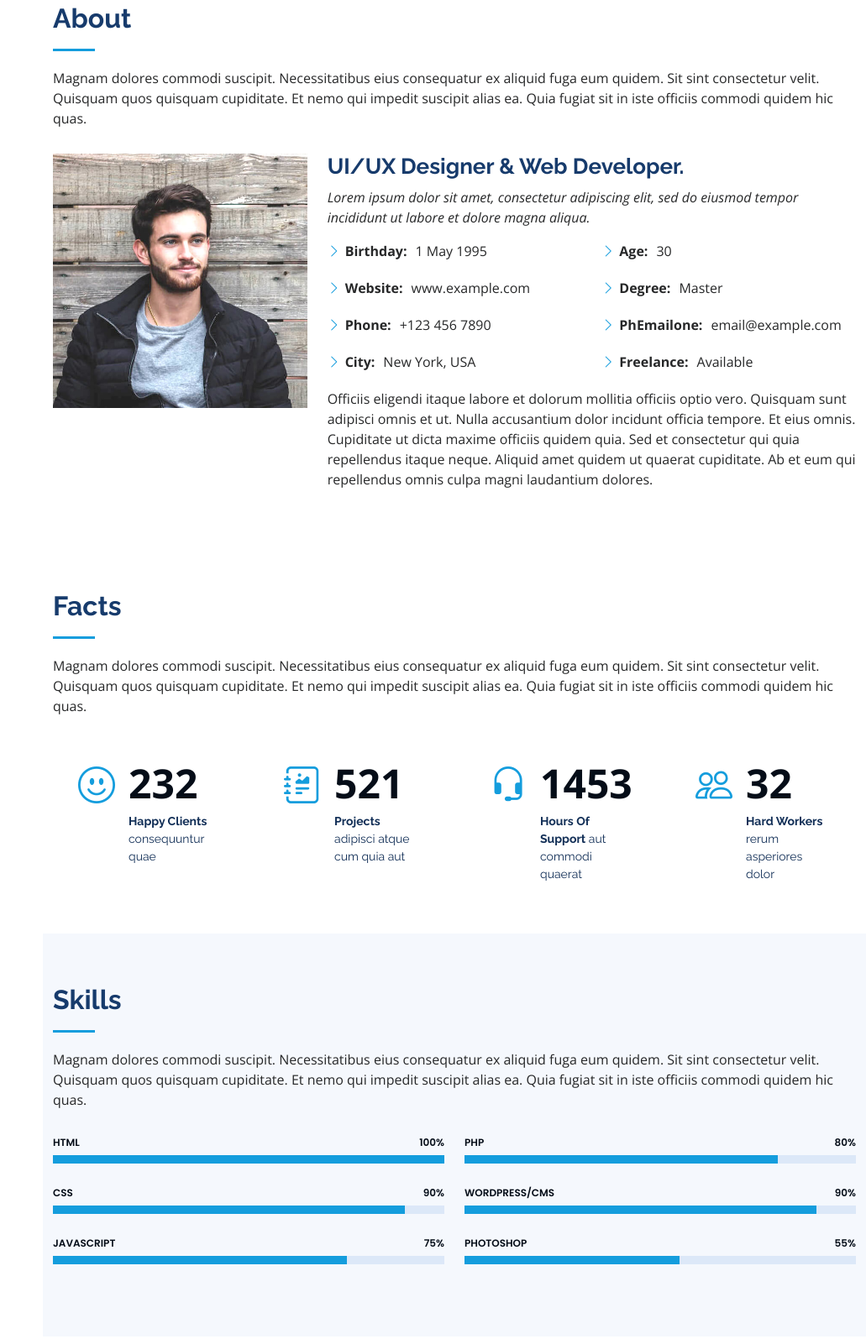
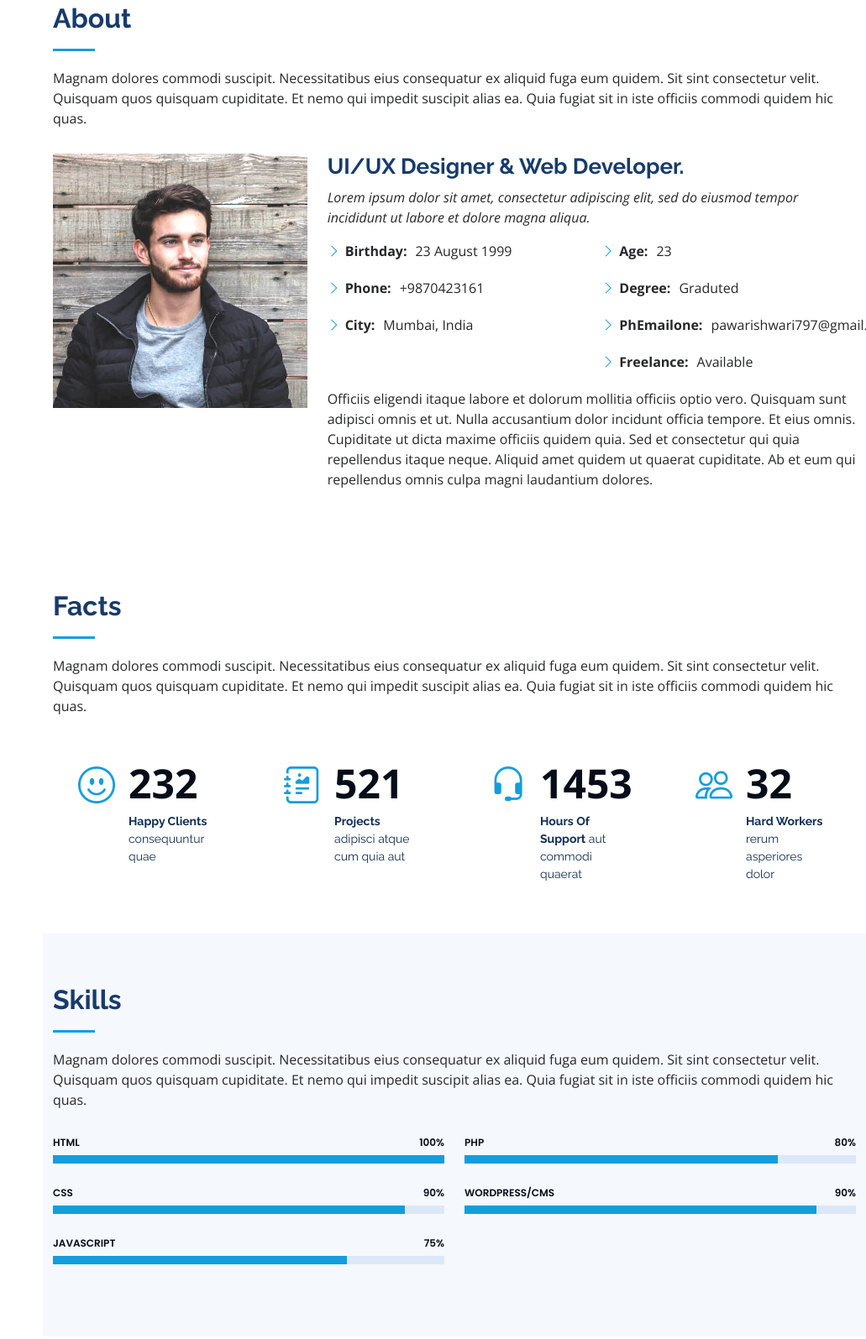
Before and after one commit to Ishwari92/ishwaripawar.github.io, a plain HTML site: page index.html in a window 1280 px wide. Shown: the part 857-2452 px from the top of the page at 84% size, without its empty margins (249-1280 px from the left). Drawn offline with nearby package versions, Linux system fonts and the light colour scheme.

Commit message:
updated
updated

```diff
--- a/index.html
+++ b/index.html
@@ -102,17 +102,16 @@
             <div class="row">
               <div class="col-lg-6">
                 <ul>
-                  <li><i class="bi bi-chevron-right"></i> <strong>Birthday:</strong> <span>1 May 1995</span></li>
-                  <li><i class="bi bi-chevron-right"></i> <strong>Website:</strong> <span>www.example.com</span></li>
-                  <li><i class="bi bi-chevron-right"></i> <strong>Phone:</strong> <span>+123 456 7890</span></li>
-                  <li><i class="bi bi-chevron-right"></i> <strong>City:</strong> <span>New York, USA</span></li>
+                  <li><i class="bi bi-chevron-right"></i> <strong>Birthday:</strong> <span>23 August 1999</span></li>
+                  <li><i class="bi bi-chevron-right"></i> <strong>Phone:</strong> <span>+9870423161</span></li>
+                  <li><i class="bi bi-chevron-right"></i> <strong>City:</strong> <span>Mumbai, India</span></li>
                 </ul>
               </div>
               <div class="col-lg-6">
                 <ul>
-                  <li><i class="bi bi-chevron-right"></i> <strong>Age:</strong> <span>30</span></li>
-                  <li><i class="bi bi-chevron-right"></i> <strong>Degree:</strong> <span>Master</span></li>
-                  <li><i class="bi bi-chevron-right"></i> <strong>PhEmailone:</strong> <span>email@example.com</span></li>
+                  <li><i class="bi bi-chevron-right"></i> <strong>Age:</strong> <span>23</span></li>
+                  <li><i class="bi bi-chevron-right"></i> <strong>Degree:</strong> <span>Graduted</span></li>
+                  <li><i class="bi bi-chevron-right"></i> <strong>PhEmailone:</strong> <span>pawarishwari797@gmail.com</span></li>
                   <li><i class="bi bi-chevron-right"></i> <strong>Freelance:</strong> <span>Available</span></li>
                 </ul>
               </div>
@@ -227,13 +226,6 @@
               </div>
             </div>
 
-            <div class="progress">
-              <span class="skill">Photoshop <i class="val">55%</i></span>
-              <div class="progress-bar-wrap">
-                <div class="progress-bar" role="progressbar" aria-valuenow="55" aria-valuemin="0" aria-valuemax="100"></div>
-              </div>
-            </div>
-
           </div>
 
         </div>
@@ -257,9 +249,9 @@
               <h4>Ishwari Pawar</h4>
               <p><em>Innovative and deadline-driven Graphic Designer with 3+ years of experience designing and developing user-centered digital/print marketing material from initial concept to final, polished deliverable.</em></p>
               <ul>
-                <li>Portland par 127,Orlando, FL</li>
-                <li>(123) 456-7891</li>
-                <li>alice.barkley@example.com</li>
+                <li>Bhandup, Mumbai-78</li>
+                <li>9870423161</li>
+                <li>pawarishwari797@gmail.com</li>
               </ul>
             </div>
 
```
